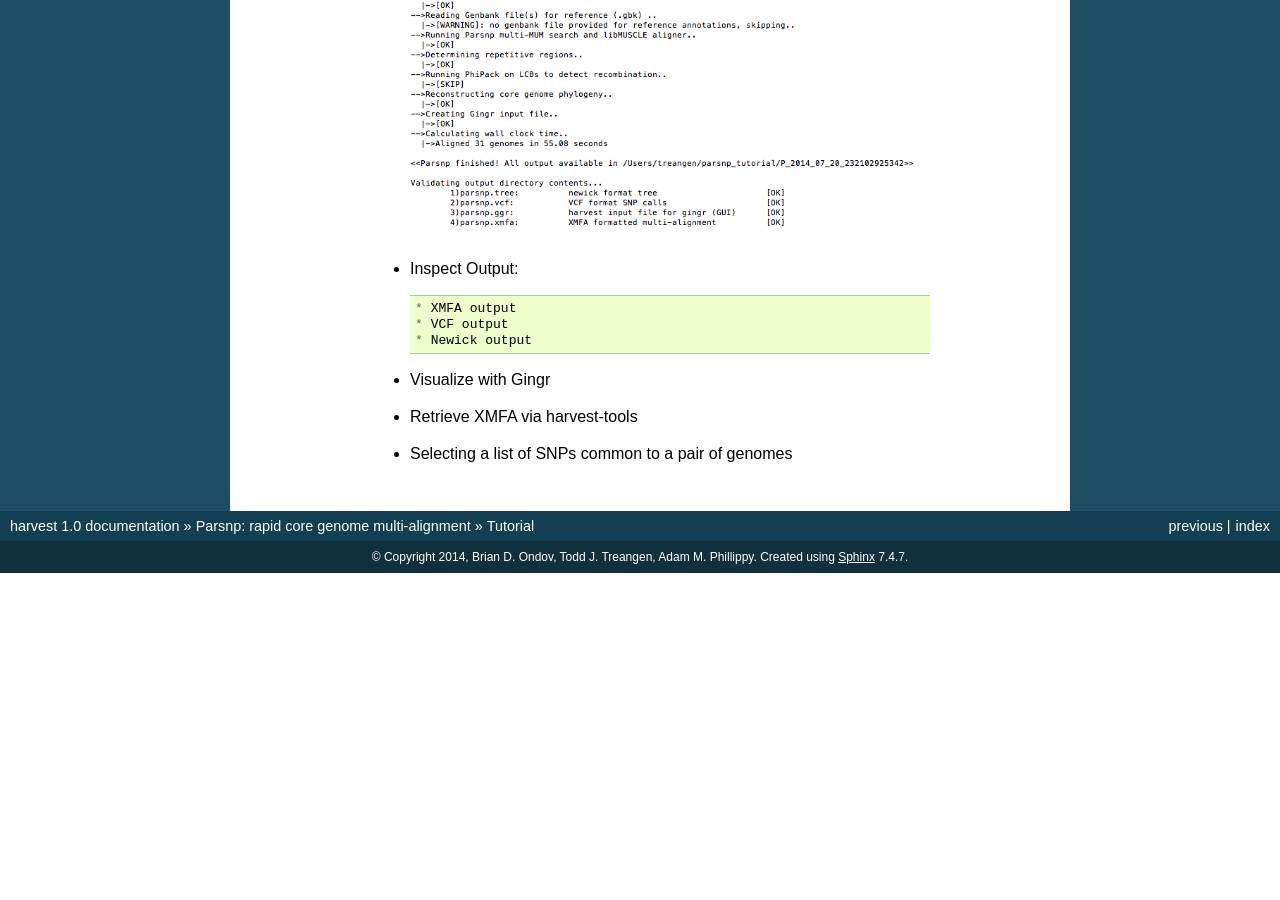
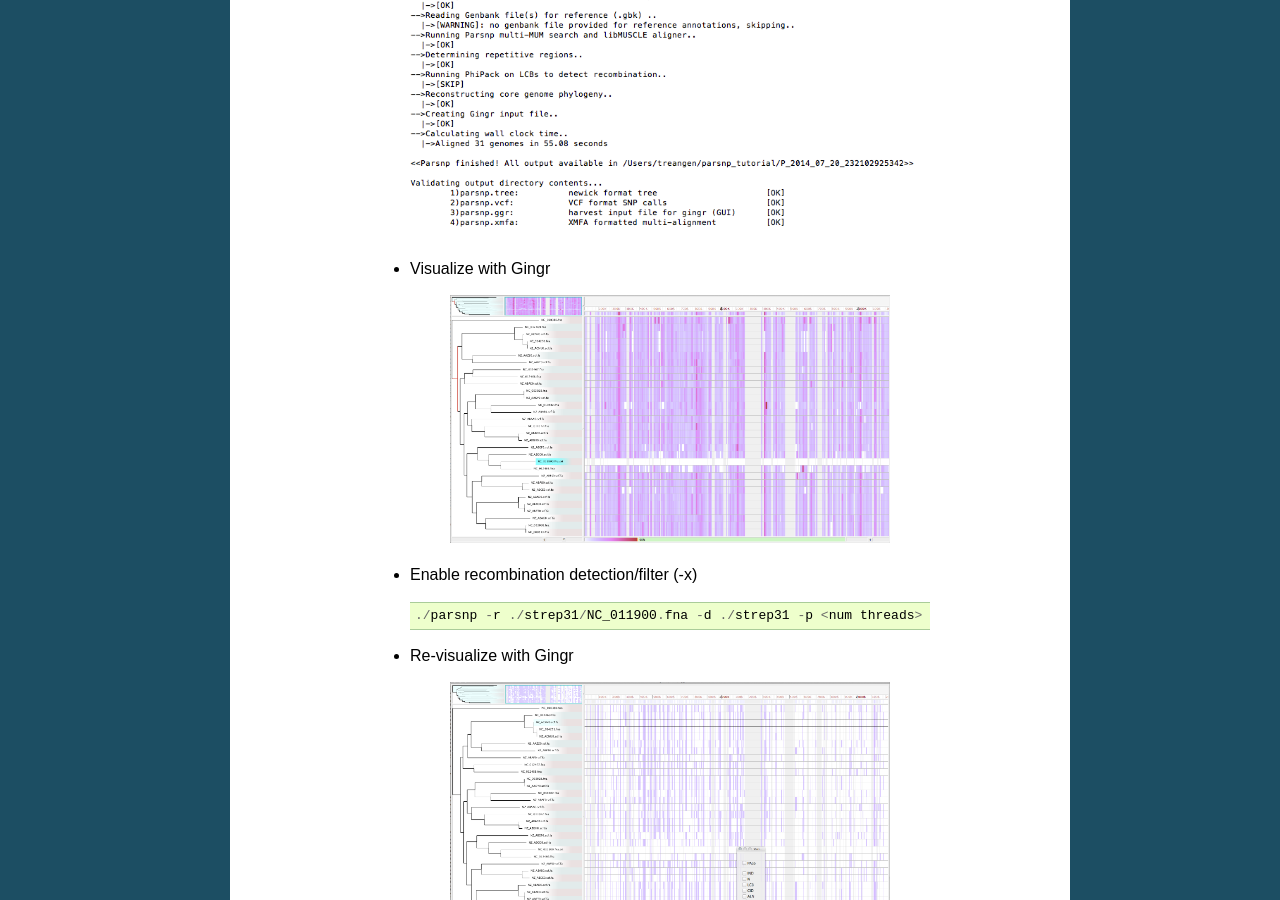
Before and after one commit to marbl/harvest, a Sphinx documentation site: the page built from docs/content/parsnp/tutorial.rst, in a window 1280 px wide and 900 px high, scrolled down 4684 px. Built offline with Sphinx 7.4.7, drawn with Linux system fonts in a browser that asks for light colours; pages that are not in the unit, such as notebooks, are missing from menus; before the commit the page ends 5257 px from its top, so only the background shows below that.

Commit message:
Update tutorial.rst

```diff
--- a/docs/content/parsnp/tutorial.rst
+++ b/docs/content/parsnp/tutorial.rst
@@ -171,14 +171,14 @@ The second dataset is a selected set of 31 Streptococcus pneumoniae genomes. Bot
 
           .. image:: run2.png
 
-      * Inspect Output::
-
-         * XMFA output
-         * VCF output
-         * Newick output
-
       * Visualize with Gingr
 
-      * Retrieve XMFA via harvest-tools
+          .. image:: run1.gingr.png
 
-      * Selecting a list of SNPs common to a pair of genomes
+      * Enable recombination detection/filter (-x) ::
+
+         ./parsnp -r ./strep31/NC_011900.fna -d ./strep31 -p <num threads> -c -x
+
+      * Re-visualize with Gingr
+
+          .. image:: run2.gingr.png
```
